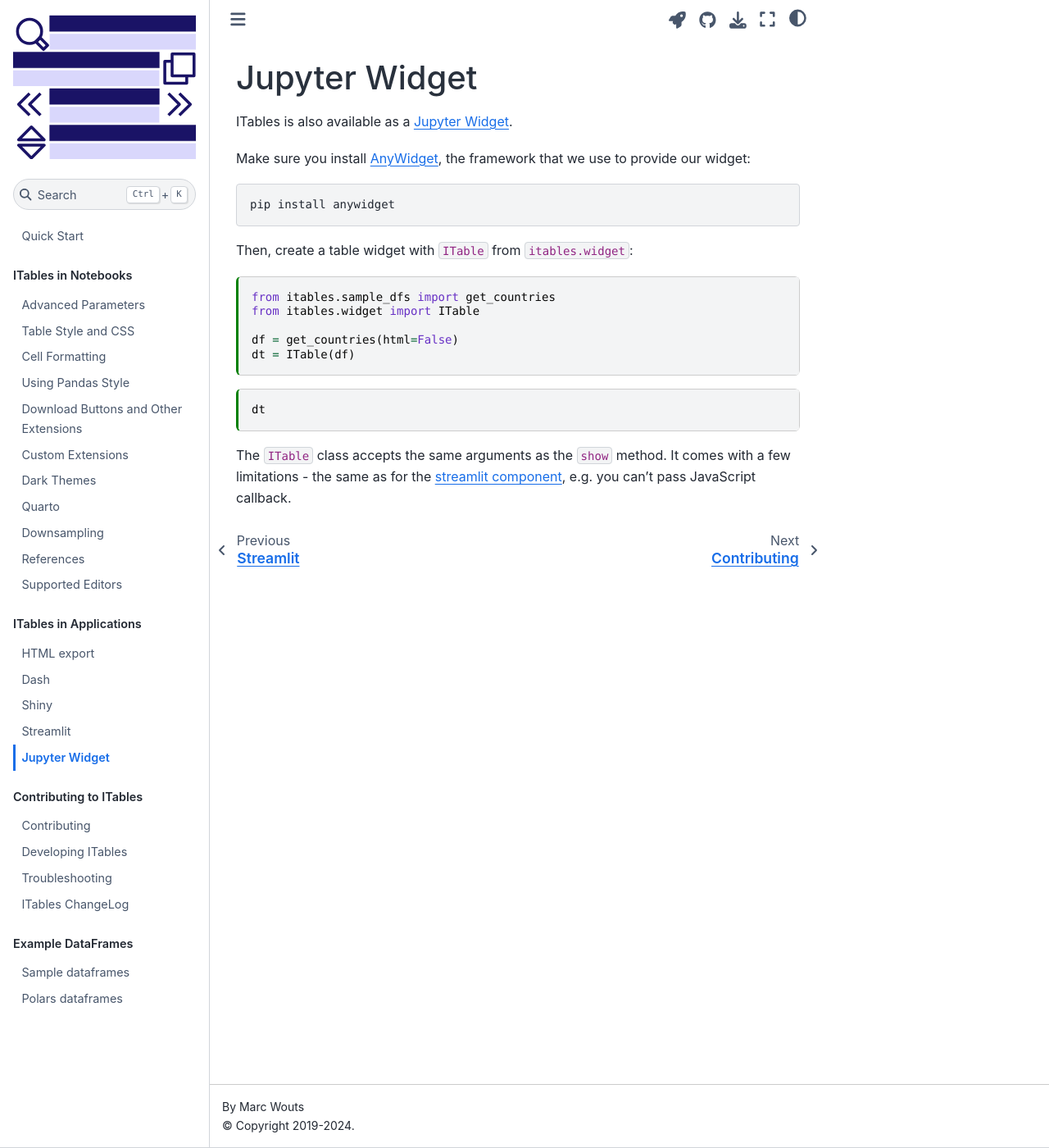
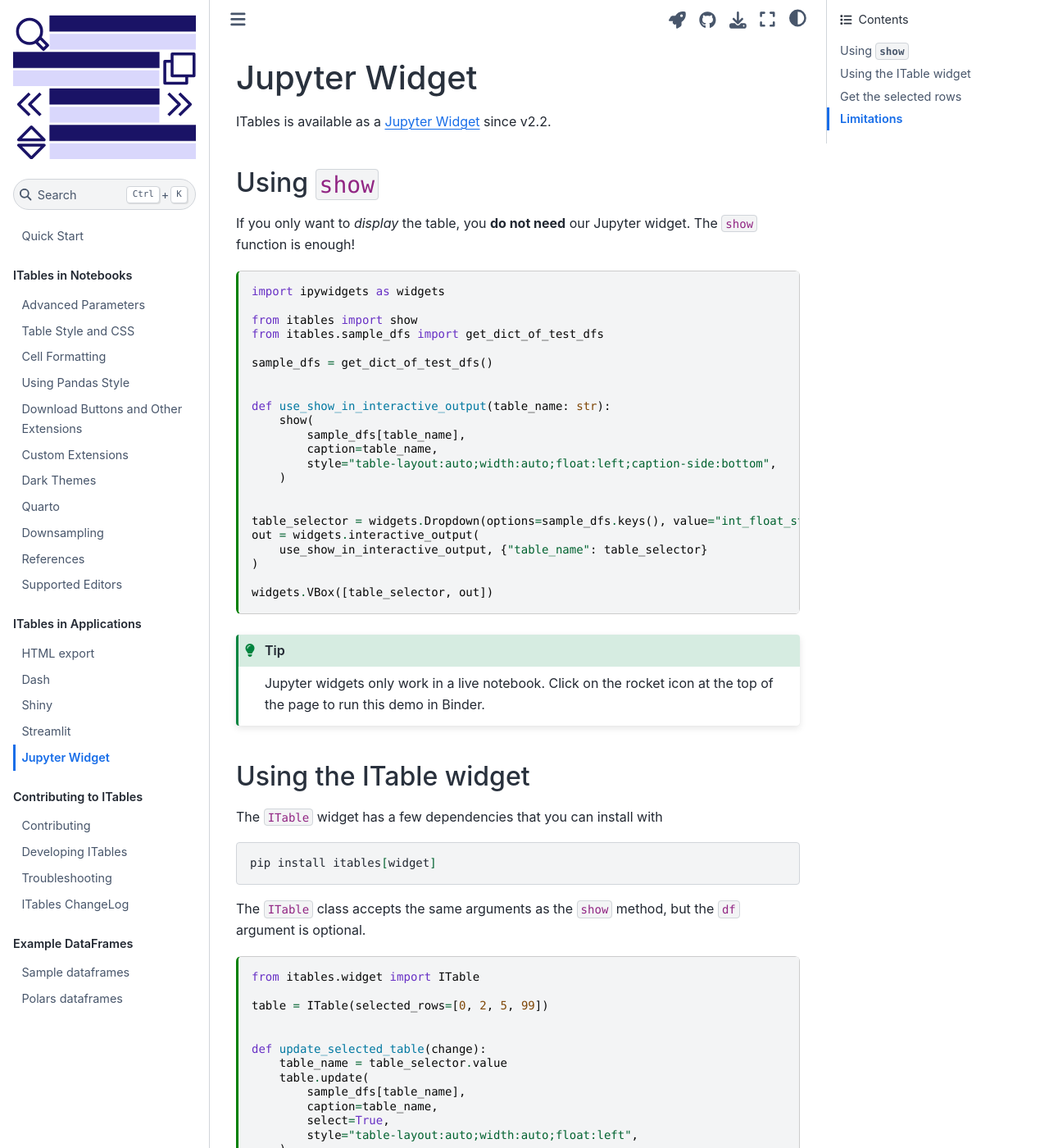
Before and after one commit to mwouts/itables, a Jupyter Book: the page built from docs/ipywidgets.md, in a window 1280 px wide and 1400 px high. Shown: the whole window at 82% size. Built offline with Jupyter Book 1.0.4 settings and Sphinx 7.4.7 and the Sphinx Book theme 1.1.4, drawn with Linux system fonts in a browser that asks for light colours; some of the changed text lies outside the part shown.

````diff
--- a/docs/ipywidgets.md
+++ b/docs/ipywidgets.md
@@ -14,25 +14,105 @@ kernelspec:
 
 # Jupyter Widget
 
-ITables is also available as a [Jupyter Widget](https://ipywidgets.readthedocs.io).
+ITables is available as a [Jupyter Widget](https://ipywidgets.readthedocs.io) since v2.2.
 
-Make sure you install [AnyWidget](https://github.com/manzt/anywidget), the framework that we use to provide our widget:
-```bash
-pip install anywidget
+## Using `show`
+
+If you only want to _display_ the table, you **do not need**
+our Jupyter widget. The `show` function is enough!
+
+```{code-cell}
+import ipywidgets as widgets
+
+from itables import show
+from itables.sample_dfs import get_dict_of_test_dfs
+
+sample_dfs = get_dict_of_test_dfs()
+
+
+def use_show_in_interactive_output(table_name: str):
+    show(
+        sample_dfs[table_name],
+        caption=table_name,
+        style="table-layout:auto;width:auto;float:left;caption-side:bottom",
+    )
+
+
+table_selector = widgets.Dropdown(options=sample_dfs.keys(), value="int_float_str")
+out = widgets.interactive_output(
+    use_show_in_interactive_output, {"table_name": table_selector}
+)
+
+widgets.VBox([table_selector, out])
 ```
 
-Then, create a table widget with `ITable` from `itables.widget`:
+```{tip}
+Jupyter widgets only work in a live notebook.
+Click on the rocket icon at the top of the page to run this demo in Binder.
+```
+
+## Using the ITable widget
+
+The `ITable` widget has a few dependencies that you can install with
+```bash
+pip install itables[widget]
+```
+
+The `ITable` class accepts the same arguments as the `show` method, but
+the `df` argument is optional.
 
 ```{code-cell}
-from itables.sample_dfs import get_countries
 from itables.widget import ITable
 
-df = get_countries(html=False)
-dt = ITable(df)
+table = ITable(selected_rows=[0, 2, 5, 99])
+
+
+def update_selected_table(change):
+    table_name = table_selector.value
+    table.update(
+        sample_dfs[table_name],
+        caption=table_name,
+        select=True,
+        style="table-layout:auto;width:auto;float:left",
+    )
+
+
+# Update the table when the selector changes
+table_selector.observe(update_selected_table, "value")
+
+# Set the table to the initial table selected
+update_selected_table(None)
+
+widgets.VBox([table_selector, table])
 ```
 
+## Get the selected rows
+
+The `ITable` widget let you access the state of the table
+and in particular, it has an `.selected_rows` attribute
+that you can use to determine the rows that have been
+selected by the user (allow selection by passing `select=True`
+to the `ITable` widget).
+
 ```{code-cell}
-dt
+out = widgets.Output()
+
+
+def show_selected_rows(change):
+    with out:
+        out.clear_output()
+        print("selected_rows: ", table.selected_rows)
+
+
+table.observe(show_selected_rows, "selected_rows")
+
+# Display the initial selection
+show_selected_rows(None)
+
+out
 ```
 
-The `ITable` class accepts the same arguments as the `show` method. It comes with a few limitations - the same as for the [streamlit component](streamlit.md#limitations), e.g. you can't pass JavaScript callback.
+## Limitations
+
+Compared to `show`, the `ITable` widget has the same limitations as the [streamlit component](streamlit.md#limitations),
+e.g. structured headers are not available, you can't pass JavaScript callback, etc.
````
Also changed, not shown: docs/changelog.md (+2 -1 lines), 5 other files.
